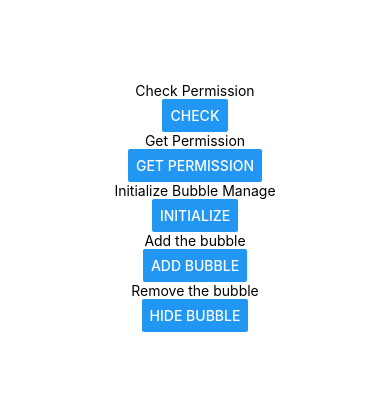
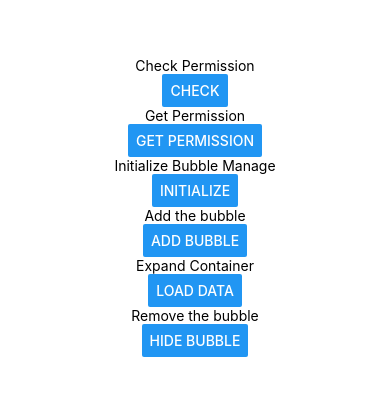
Before and after one commit to dinhGiang1862/react-native-bubble-notifications, a React Native app in the folder example/: screen / in a window 390 px wide. Shown: the part 215-610 px from the top of the page. Built offline with nearby package versions, Linux system fonts and the light colour scheme.

Commit message:
fully bridges and auto expands notification from react

```diff
--- a/example/NativeModules/index.js
+++ b/example/NativeModules/index.js
@@ -3,14 +3,49 @@ import { NativeModules } from 'react-native';
 const { BubbleNotifications } = NativeModules;
 
 export const reopenApp = () => BubbleNotifications.reopenApp();
+
 export const showBubble = (x = 50, y = 100) =>
   BubbleNotifications.showFloatingBubble(x, y);
+
 export const hideBubble = () => BubbleNotifications.hideFloatingBubble();
+
 export const checkBubblePermissions = () =>
   BubbleNotifications.checkPermission();
+
 export const requestBubblePermissions = () =>
   BubbleNotifications.requestPermission();
+
 export const initializeBubble = () => BubbleNotifications.initialize();
+
+export const loadData = (
+  dropOffLoc,
+  dropOffAddr,
+  pickUpLoc,
+  pickUpAddr,
+  fare
+) =>
+  BubbleNotifications.loadData(
+    dropOffLoc,
+    dropOffAddr,
+    pickUpLoc,
+    pickUpAddr,
+    fare
+  );
+
+export const expandNotification = (
+  dropOffLoc,
+  dropOffAddr,
+  pickUpLoc,
+  pickUpAddr,
+  fare
+) =>
+  BubbleNotifications.expandNotification(
+    dropOffLoc,
+    dropOffAddr,
+    pickUpLoc,
+    pickUpAddr,
+    fare
+  );
 
 export default {
   initializeBubble,
@@ -19,4 +54,6 @@ export default {
   hideBubble,
   showBubble,
   reopenApp,
+  expandNotification,
+  loadData,
 };
--- a/example/src/App.tsx
+++ b/example/src/App.tsx
@@ -17,7 +17,8 @@ import {
   checkBubblePermissions,
   hideBubble,
   showBubble,
-  reopenApp, } from '../NativeModules/index.js';
+  expandNotification,
+  loadData } from '../NativeModules/index.js';
 
 const showToast = (text: string) => ToastAndroid.show(text, 1000);
 
@@ -40,13 +41,16 @@ const onInit = () =>
 initializeBubble()
     .then(() => showToast('Init'))
     .catch(() => showToast('Failed init'));
+  const expandWithData = () => {
+    loadData('15 min / 5 Miles trip', 'Mojo Coffee, 620S, Cedar Park', "8 min / 3 miles away", "1413 Colorado Bend dr Cedar Park", '10.75');
+  }
+
 
 
 React.useEffect(() => {
   const subscriptionPress = DeviceEventEmitter.addListener(
     'floating-bubble-press',
     () => {
-      showToast('Press Bubble');
       // reopenApp();
     },
   );
@@ -72,6 +76,8 @@ React.useEffect(() => {
       <Button  title="Initialize" onPress={onInit} />
       <Text>Add the bubble</Text>
       <Button title="Add Bubble" onPress={onAdd} />
+      <Text>Expand Container</Text>
+      <Button title="load Data" onPress={expandWithData} />
       <Text>Remove the bubble</Text>
       <Button title="Hide Bubble" onPress={onHide} />
     </View>
```
Also changed, not shown: 2 other files (tests, documents, lock files or other folders).
